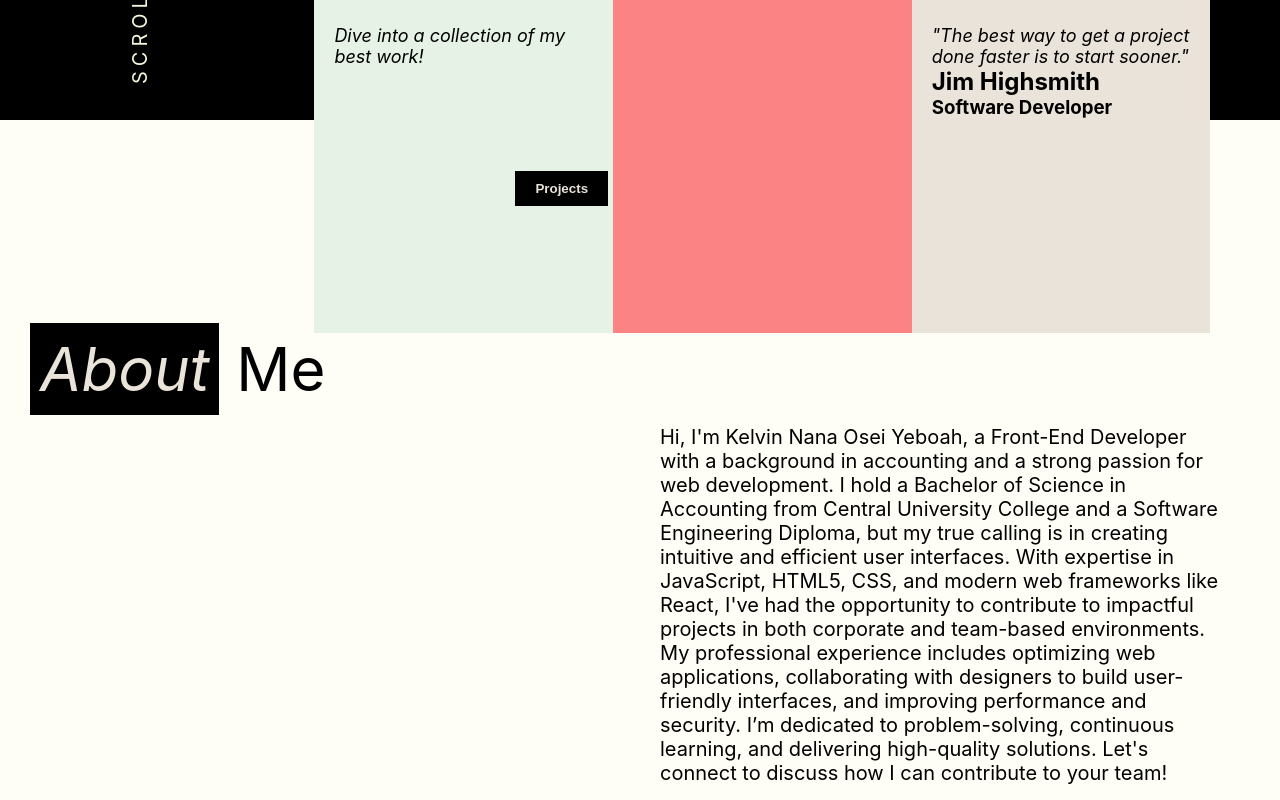
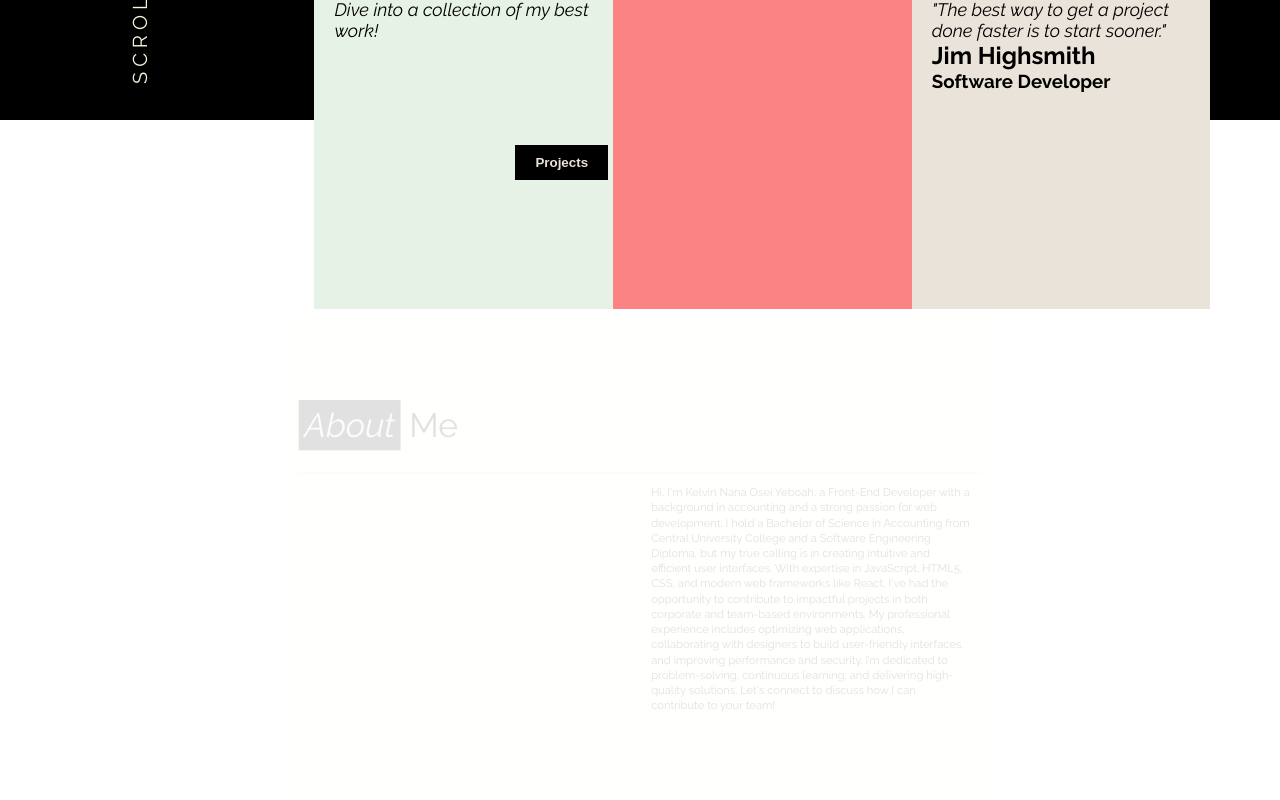
Before and after one commit to knoy00/Portfolio, a React (Create React App) app: page / in a window 1280 px wide. Shown: the part 600-1400 px from the top of the page. Built offline with nearby package versions, Linux system fonts and the light colour scheme.

Commit message:
Added animation to about section

```diff
--- a/public/index.html
+++ b/public/index.html
@@ -10,6 +10,9 @@
       content="Web site created using create-react-app"
     />
     <link rel="apple-touch-icon" href="%PUBLIC_URL%/logo192.png" />
+    <link rel="preconnect" href="https://fonts.googleapis.com">
+<link rel="preconnect" href="https://fonts.gstatic.com" crossorigin>
+<link href="https://fonts.googleapis.com/css2?family=Raleway:ital,wght@0,100..900;1,100..900&display=swap" rel="stylesheet">
     <!--
       manifest.json provides metadata used when your web app is installed on a
       user's mobile device or desktop. See https://developers.google.com/web/fundamentals/web-app-manifest/
--- a/src/App.css
+++ b/src/App.css
@@ -12,3 +12,8 @@ html {
   padding: 0;
   box-sizing: border-box;
 }
+
+
+body{
+  font-family: "Raleway", sans-serif;
+}
--- a/src/Components/About.css
+++ b/src/Components/About.css
@@ -5,25 +5,35 @@
     scroll-behavior: smooth;
 }
 
-/* Add this in Navbar.css, About.css, or a new global.css */
-html {
-    scroll-behavior: smooth;
-  }
-
 
 .about{
     background-color: #fefef6;
     width: 100%;
-    height: 100vh;
+    height: 110vh;
     position: relative;
     padding: 30px;
     scroll-behavior: smooth;
+    animation: appear linear;
+    animation-timeline: view();
+    animation-range: entry 0% cover 40%;
+}
+
+@keyframes appear {
+    from {
+        opacity: 0;
+        scale: 0.5;
+    }
+    to {
+        opacity: 1;
+        scale: 1;
+    }
 }
 
 .about_header{
     font-size: 60px;
-    margin-top: 15%;
+    margin-top: 11%;
     display: block;
+    padding-bottom: 50px;
 }
 
 .about_header span{
@@ -41,5 +51,6 @@ html {
 
 .about_content p{
     font-size: 20px;
+    line-height: 1.7rem;
 
 }
--- a/src/Components/About.js
+++ b/src/Components/About.js
@@ -5,6 +5,7 @@ function About(){
     return(
         <div className="about" id="About">
             <div className="about_header"><span>About</span> Me</div>
+            <hr />
 
             <div className="about_content">
                 <p>Hi, I'm Kelvin Nana Osei Yeboah, a Front-End Developer with a background in accounting and a strong passion for web development. I hold a Bachelor of Science in Accounting from Central University College and a Software Engineering Diploma, but my true calling is in creating intuitive and efficient user interfaces.
--- a/src/Components/Navbar.js
+++ b/src/Components/Navbar.js
@@ -22,9 +22,9 @@ function Navbar(){
 
             <div className="nav_links">
                 <ul>
-                    <li><Link to="About" spy={true} smooth={true} offset={-100} duration={1000} onClick={closeMenu}>About</Link></li>
+                    <li><Link to="About" spy={true} smooth={true} offset={-70} duration={1000} onClick={closeMenu}>About</Link></li>
 
-                    <li><Link to="Project" spy={true} smooth={true} offset={-100} duration={1000} onClick={closeMenu}>Project</Link></li>
+                    <li><Link to="Project" spy={true} smooth={true} offset={-50} duration={1000} onClick={closeMenu}>Project</Link></li>
 
                 </ul>
             </div>
```
